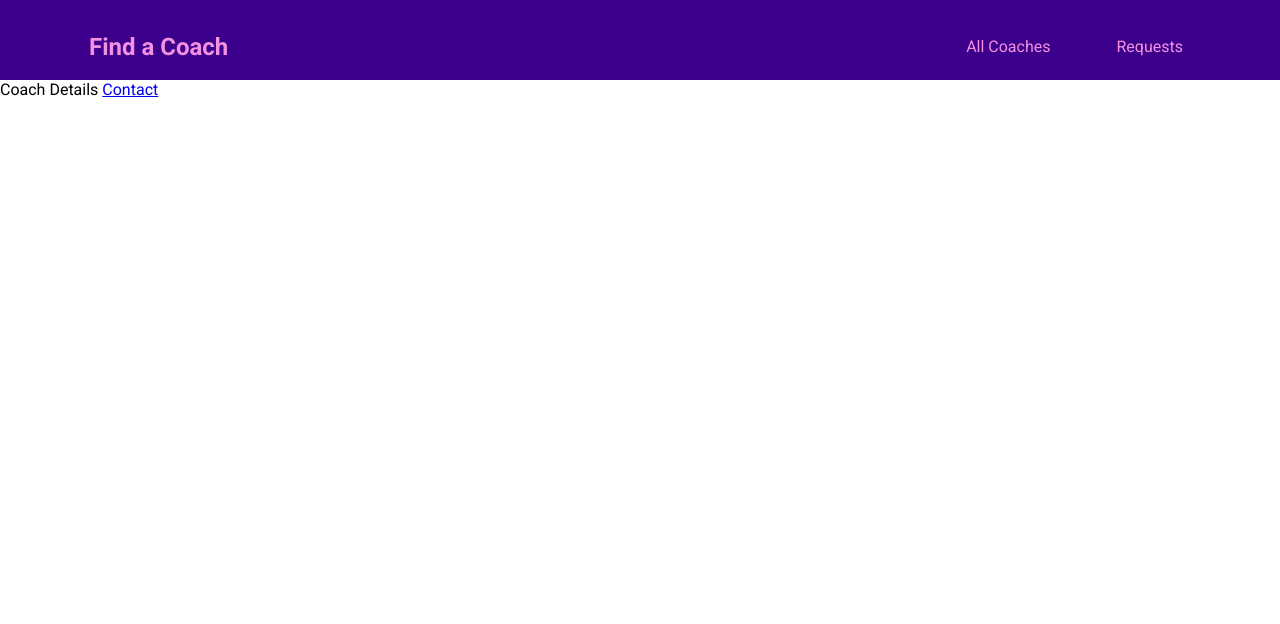
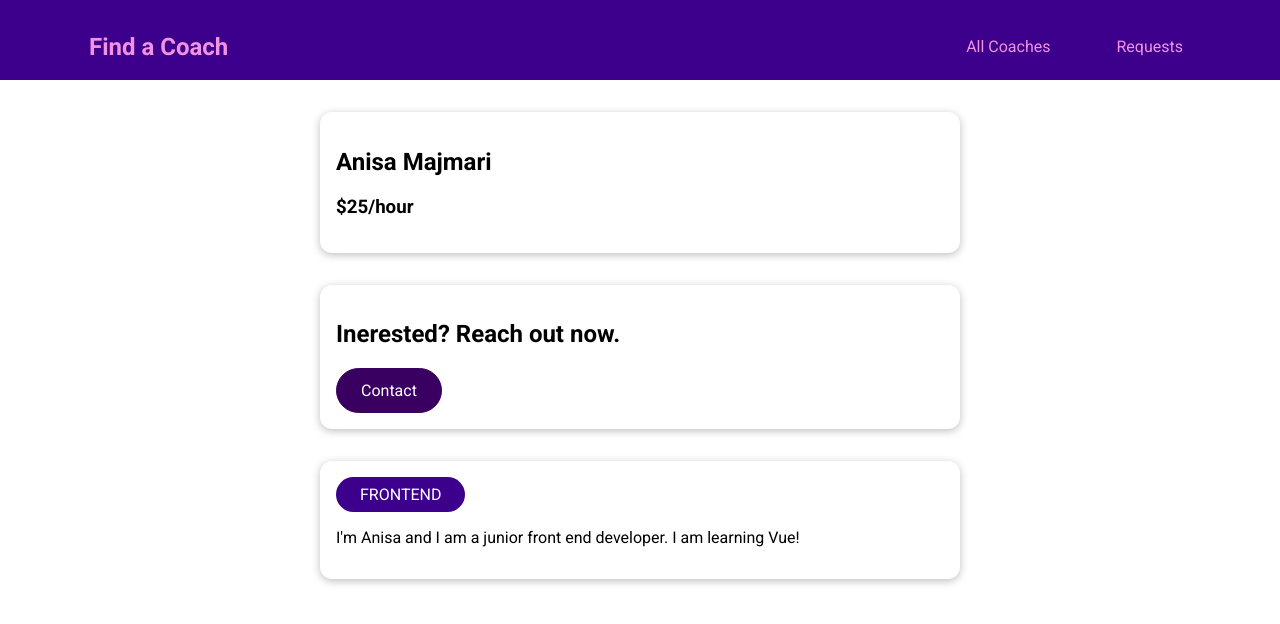
Before and after one commit to anisamajmari/FindCoach, a Vue app: page /coaches/c1 in a window 1280 px wide. Shown: the top 624 px of the page. Built offline with nearby package versions, Linux system fonts and the light colour scheme.

Commit message:
coach detail

```diff
--- a/src/pages/coaches/CoachDetails.vue
+++ b/src/pages/coaches/CoachDetails.vue
@@ -1,5 +1,63 @@
 <template>
-  Coach Details
-  <router-view></router-view>
-  <router-link to="/coaches/c1/contact">Contact</router-link>
+  <section>
+    <base-card>
+      <h2>{{ fullName }}</h2>
+      <h3>${{ rate }}/hour</h3>
+    </base-card>
+  </section>
+  <section>
+    <base-card>
+      <header>
+        <h2>Inerested? Reach out now.</h2>
+        <base-button link :to="contactLink">Contact </base-button>
+      </header>
+      <router-view></router-view>
+    </base-card>
+  </section>
+  <section>
+    <base-card>
+      <base-badge
+        v-for="area in areas"
+        :key="area"
+        :type="area"
+        :title="area"
+      ></base-badge>
+      <p>{{ description }}</p>
+    </base-card>
+  </section>
 </template>
+
+<script>
+export default {
+  props: ['id'],
+  data() {
+    return {
+      selectedCoach: null,
+    };
+  },
+
+  computed: {
+    fullName() {
+      return this.selectedCoach.firstName + ' ' + this.selectedCoach.lastName;
+    },
+    contactLink() {
+      return this.$route.path + '/' + this.id + '/contact';
+    },
+    areas() {
+      return this.selectedCoach.areas;
+    },
+    rate() {
+      return this.selectedCoach.hourlyRate;
+    },
+    description() {
+      return this.selectedCoach.description;
+    },
+  },
+
+  created() {
+    this.selectedCoach = this.$store.getters['coaches/coaches'].find(
+      (coach) => coach.id === this.id
+    );
+  },
+};
+</script>
--- a/src/router.js
+++ b/src/router.js
@@ -15,7 +15,8 @@
     {
       path: '/coaches/:id',
       component: CoachDetails,
-      children: [{ path: '/contact', component: ContactCoach }], //   /coaches/c1/contact
+      props: true,
+      children: [{ path: 'contact', component: ContactCoach }], //   /coaches/c1/contact
     },
     { path: '/register', component: CoachRegistration },
     { path: '/requests', component: RequestsRecieved },
```
